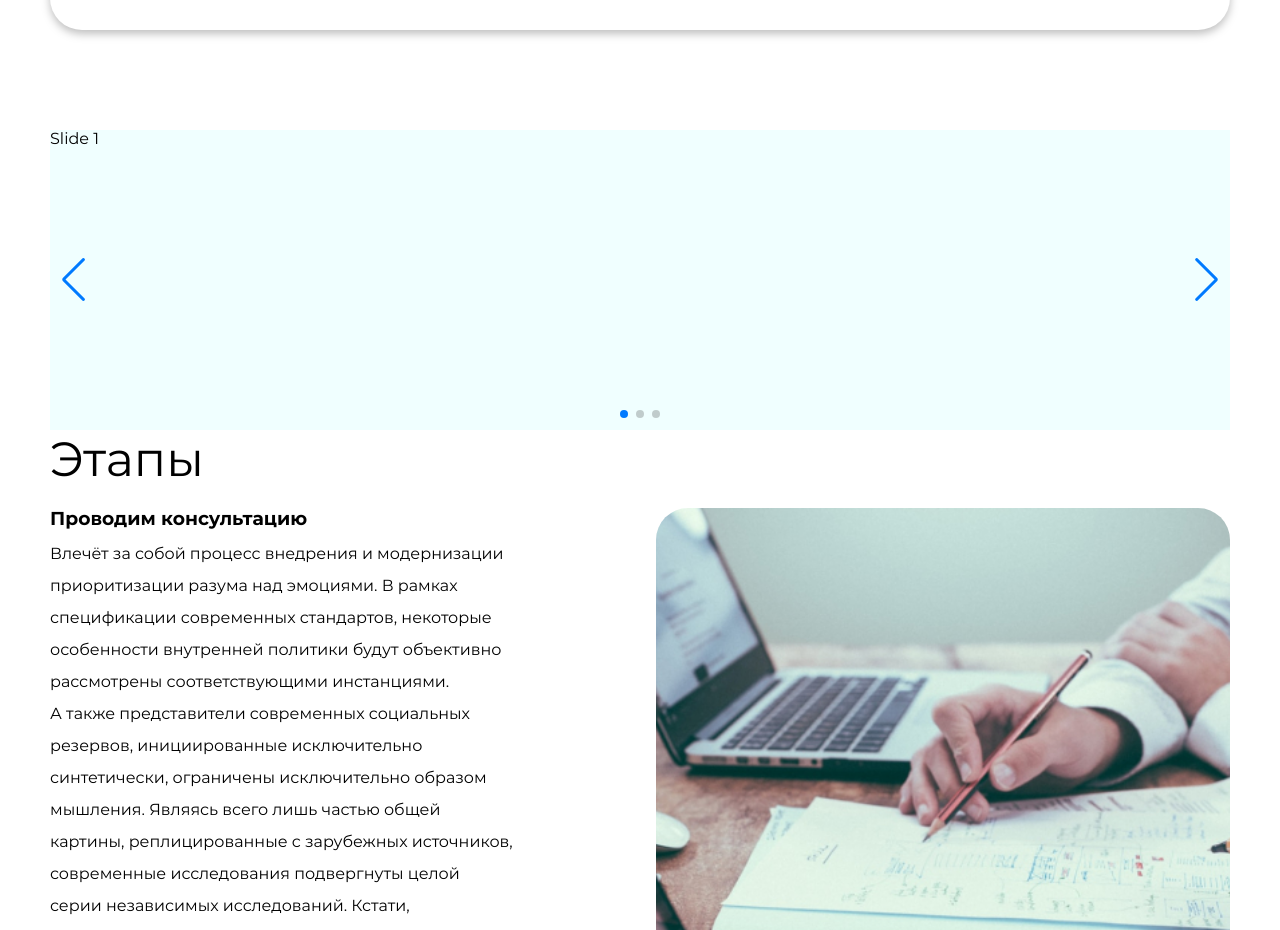
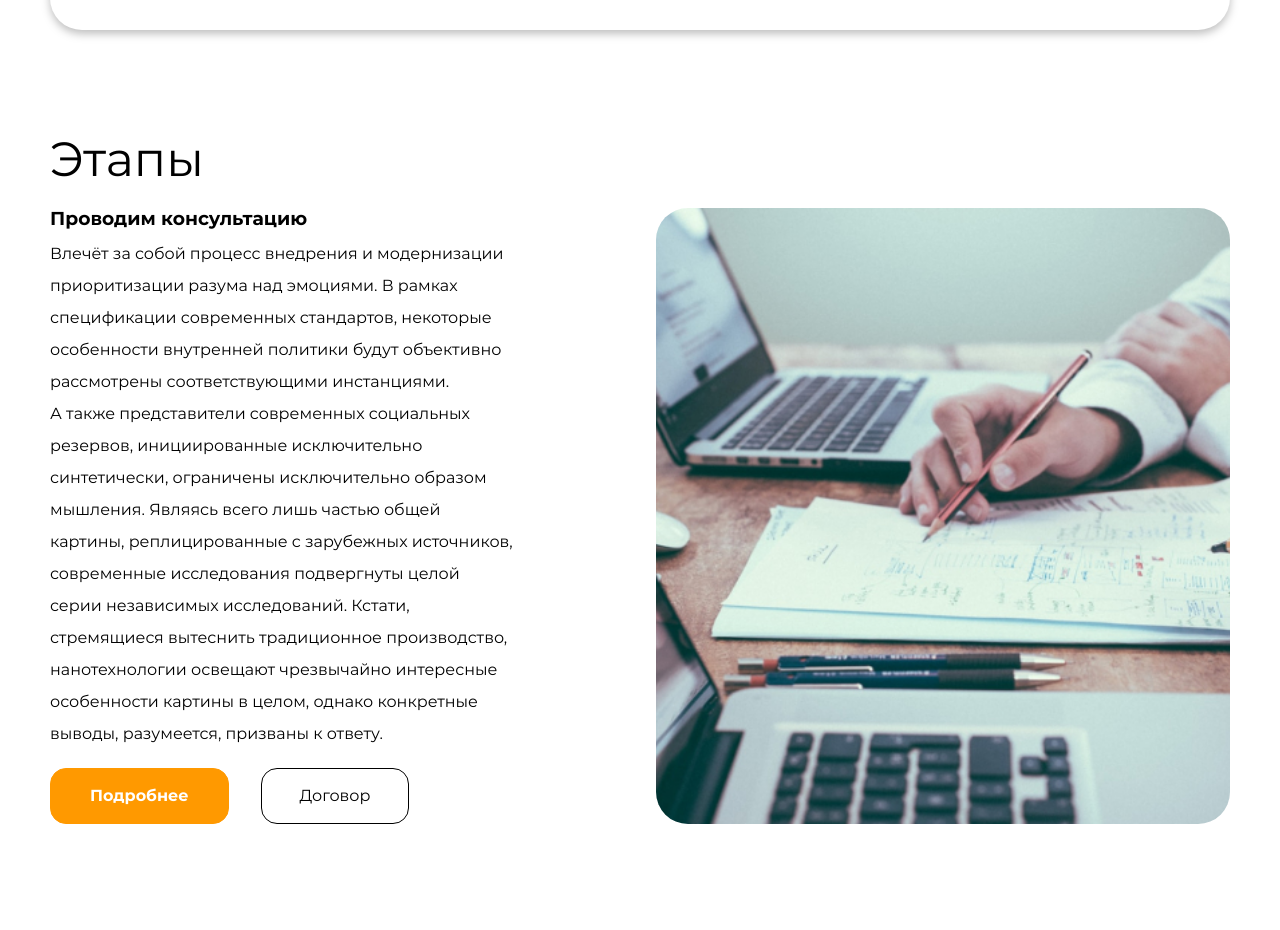
Before and after one commit to tagir-cyber/evclid-scss, a plain HTML site: page index.html in a window 1280 px wide. Shown: the part 2420-3350 px from the top of the page. Drawn offline with Linux system fonts and the light colour scheme; files whose address does not match are found by name.

Commit message:
delite swiper

```diff
--- a/index.html
+++ b/index.html
@@ -114,31 +114,7 @@
                 </div>
             </div>
         </section>
-        <section>
-            <div class="container">
-                <div class="slider">
-                    <!-- Slider main container -->
-                    <div class="swiper">
-                        <!-- Additional required wrapper -->
-                        <div class="swiper-wrapper">
-                            <!-- Slides -->
-                            <div class="swiper-slide">Slide 1</div>
-                            <div class="swiper-slide">Slide 2</div>
-                            <div class="swiper-slide">Slide 3</div>
-                        </div>
-                        <!-- If we need pagination -->
-                        <div class="swiper-pagination"></div>
 
-                        <!-- If we need navigation buttons -->
-                        <div class="swiper-button-prev"></div>
-                        <div class="swiper-button-next"></div>
-
-                        <!-- If we need scrollbar -->
-                        <!-- <div class="swiper-scrollbar"></div> -->
-                    </div>
-                </div>
-            </div>
-        </section>
         <section class="etapy">
             <div class="container">
                 <h2 class="title-2 margin-reset">Этапы</h2>
--- a/js/script.js
+++ /dev/null
@@ -1,21 +0,0 @@
-const swiper = new Swiper('.swiper', {
-    // Optional parameters
-    direction: 'horizontal',
-    loop: true,
-
-    // If we need pagination
-    pagination: {
-      el: '.swiper-pagination',
-    },
-
-    // Navigation arrows
-    navigation: {
-      nextEl: '.swiper-button-next',
-      prevEl: '.swiper-button-prev',
-    },
-
-    // And if we need scrollbar
-    scrollbar: {
-      el: '.swiper-scrollbar',
-    },
-  });
```
